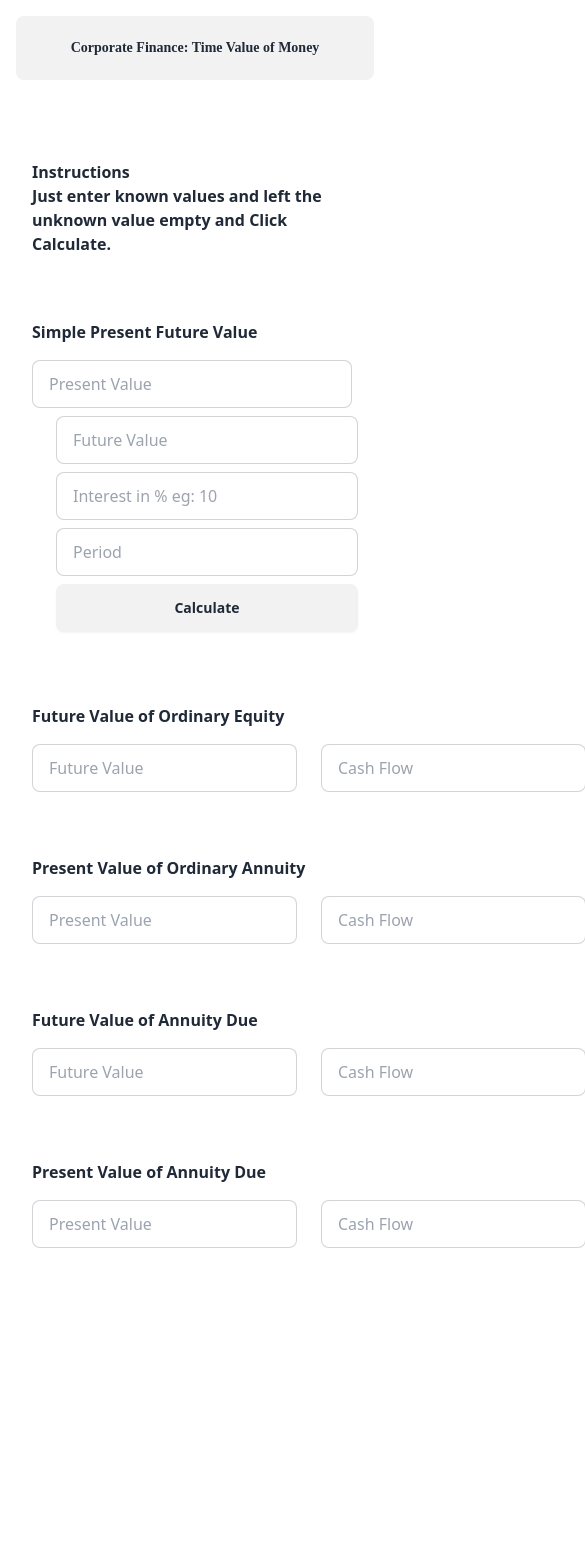
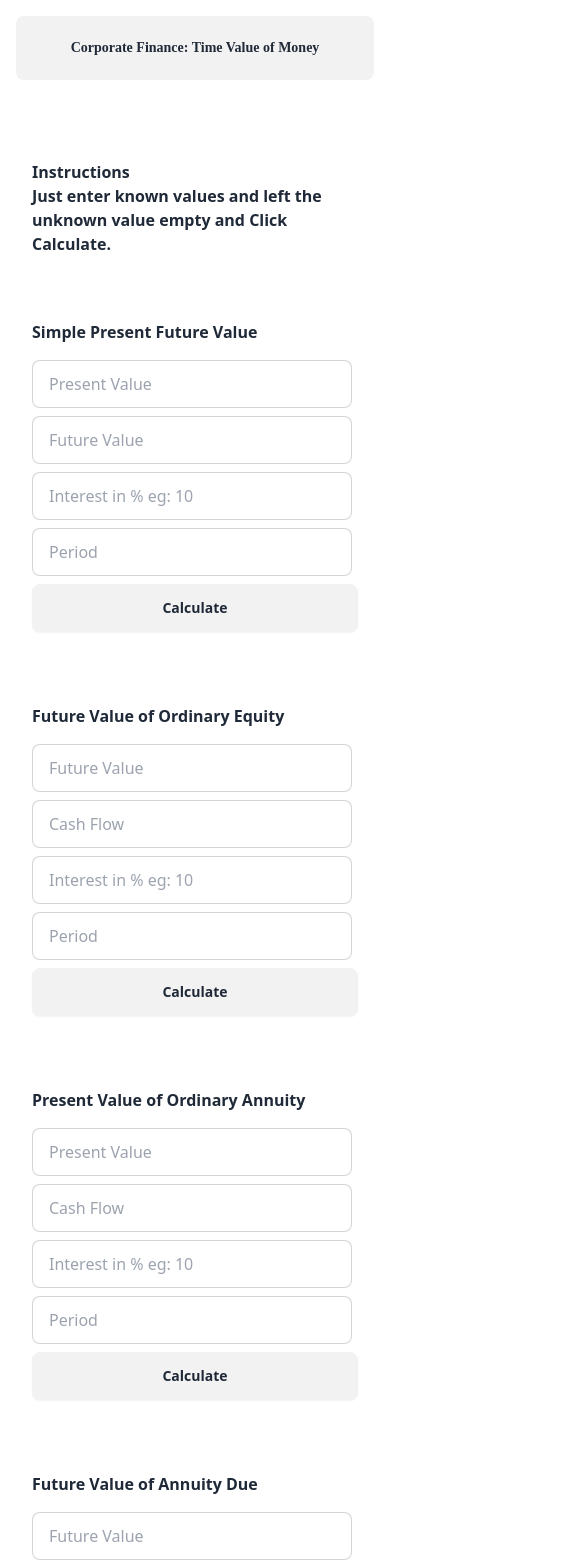
Before and after one commit to mustafakhanneo/tvmfinance, a React (Vite) app: page / in a window 390 px wide. Shown: the top 1566 px of the page, 585 px wide, since content can reach past the window. Before the commit the page ends 1280 px from the top, so only its background shows below. Built offline with nearby package versions, Linux system fonts and the light colour scheme; a web font is replaced by a local one.

Commit message:
update home for small devices

```diff
--- a/src/tabs/Home.jsx
+++ b/src/tabs/Home.jsx
@@ -190,12 +190,12 @@ function Home() {
 {/* Simple Annuity Calculator  */}
       <div className='space-y-4'>
         <p className='font-bold'>Simple Present Future Value</p>
-        <div className='flex sm:flex-row flex-col space-x-6 sm:space-y-0 space-y-2'>
+        <div className='flex sm:flex-row flex-col sm:space-x-6 space-x-0 sm:space-y-0 space-y-2'>
         <input onChange={e => setPvalue(e.target.value)} type="text" placeholder="Present Value" className="input input-bordered w-auto max-w-xs" />
         <input onChange={e => setFvalue(e.target.value)} type="text" placeholder="Future Value" className="input input-bordered w-auto max-w-xs" />
         <input onChange={e => setIntr(e.target.value)} type="text" placeholder="Interest in % eg: 10" className="input input-bordered w-auto max-w-xs" />
         <input onChange={e => setPeroid(e.target.value)} type="text" placeholder="Period" className="input input-bordered w-auto max-w-xs" />
-        <button onClick={simpleAnnuity} className="btn back">Calculate</button>
+        <button onClick={simpleAnnuity} className="btn w-auto back">Calculate</button>
         <div className='items-center justify-center flex'>
           <p className='font-bold text-2xl'>{answersimp}</p>
         </div>
@@ -207,7 +207,7 @@ function Home() {
         {/* Present Value of Ordinary Annuity */}
         <div className='space-y-4'>
         <p className='font-bold '>Future Value of Ordinary Equity</p>
-        <div className='flex flex-row space-x-6'>
+        <div className='flex sm:flex-row flex-col sm:space-x-6 space-x-0 sm:space-y-0 space-y-2'>
         <input onChange={e => setOriFvalue(e.target.value)} type="text" placeholder="Future Value" className="input input-bordered w-auto max-w-xs" />
         <input onChange={e => setOriFcash(e.target.value)} type="text" placeholder="Cash Flow" className="input input-bordered w-auto max-w-xs" />
         <input onChange={e => setOriFintr(e.target.value)} type="text" placeholder="Interest in % eg: 10" className="input input-bordered w-auto max-w-xs" />
@@ -223,7 +223,7 @@ function Home() {
         {/* Present Value of Ordinary Annuity */}
 <div className='space-y-4'>
         <p className='font-bold '>Present Value of Ordinary Annuity</p>
-        <div className='flex flex-row space-x-6'>
+        <div className='flex sm:flex-row flex-col sm:space-x-6 space-x-0 sm:space-y-0 space-y-2'>
         <input onChange={e => setOriPvalue(e.target.value)} type="text" placeholder="Present Value" className="input input-bordered w-auto max-w-xs" />
         <input onChange={e => setOriPcash(e.target.value)} type="text" placeholder="Cash Flow" className="input input-bordered w-auto max-w-xs" />
         <input onChange={e => setOriPintr(e.target.value)} type="text" placeholder="Interest in % eg: 10" className="input input-bordered w-auto max-w-xs" />
@@ -243,7 +243,7 @@ function Home() {
         {/* Present Value of Annuity Due */}
         <div className='space-y-4'>
         <p className='font-bold '>Future Value of Annuity Due</p>
-        <div className='flex flex-row space-x-6'>
+        <div className='flex sm:flex-row flex-col sm:space-x-6 space-x-0 sm:space-y-0 space-y-2'>
         <input onChange={e => setDueFvalue(e.target.value)} type="text" placeholder="Future Value" className="input input-bordered w-auto max-w-xs" />
         <input onChange={e => setDueFcash(e.target.value)} type="text" placeholder="Cash Flow" className="input input-bordered w-auto max-w-xs" />
         <input onChange={e => setDueFintr(e.target.value)} type="text" placeholder="Interest in % eg: 10" className="input input-bordered w-auto max-w-xs" />
@@ -259,7 +259,7 @@ function Home() {
         {/* Present Value of Annuity DUe */}
 <div className='space-y-4'>
         <p className='font-bold '>Present Value of Annuity Due</p>
-        <div className='flex flex-row space-x-6'>
+        <div className='flex sm:flex-row flex-col sm:space-x-6 space-x-0 sm:space-y-0 space-y-2'>
         <input onChange={e => setDuePvalue(e.target.value)} type="text" placeholder="Present Value" className="input input-bordered w-auto max-w-xs" />
         <input onChange={e => setDuePcash(e.target.value)} type="text" placeholder="Cash Flow" className="input input-bordered w-auto max-w-xs" />
         <input onChange={e => setDuePintr(e.target.value)} type="text" placeholder="Interest in % eg: 10" className="input input-bordered w-auto max-w-xs" />
```
